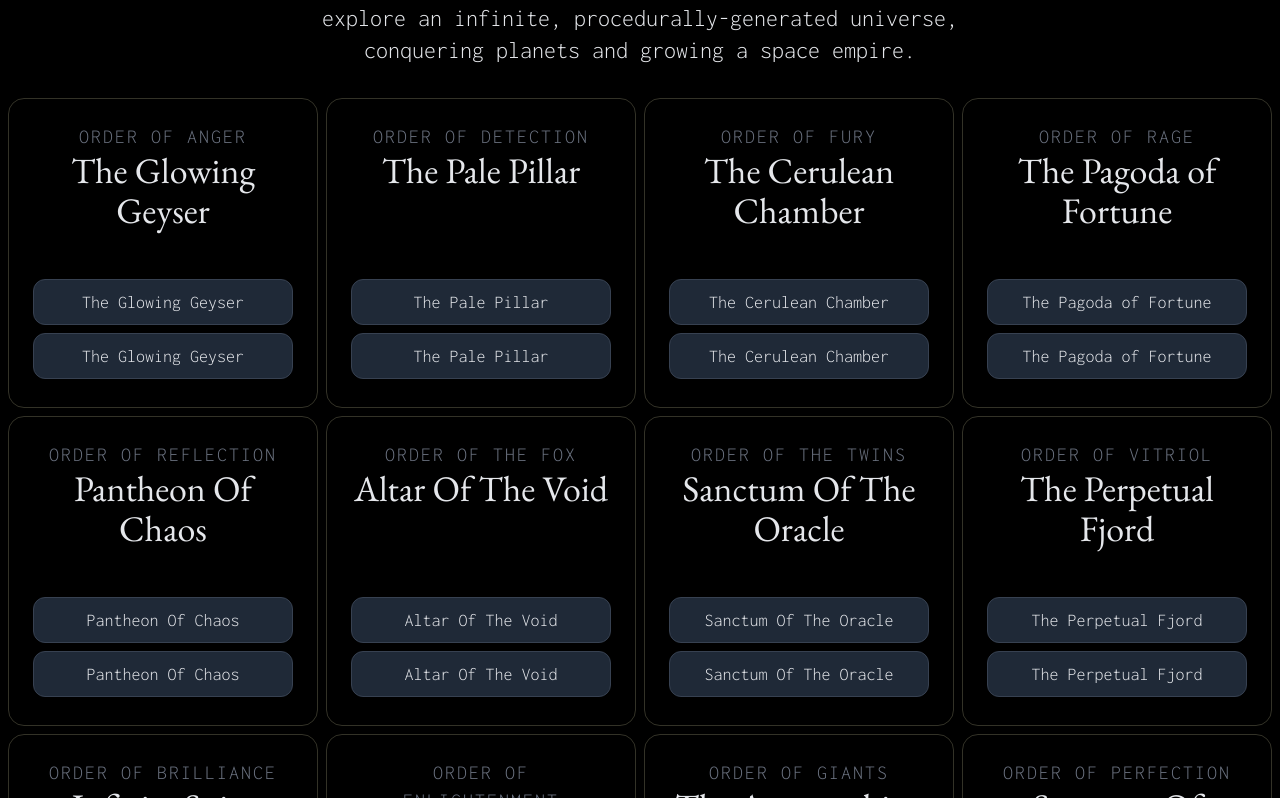
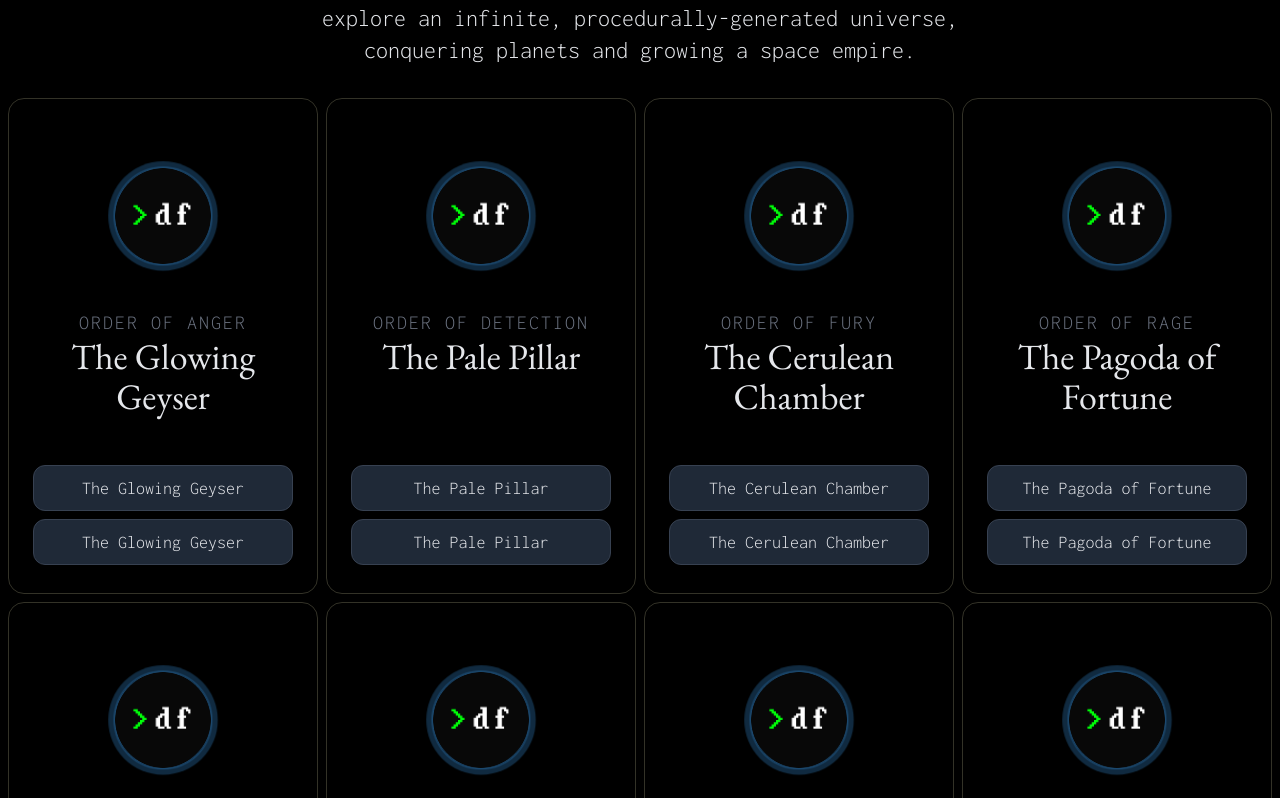
Before and after one commit to fromddy/ZKF-website, a Next.js app: page / in a window 1280 px wide. Shown: the part 962-1760 px from the top of the page. Built offline with nearby package versions, Linux system fonts and the light colour scheme.

Commit message:
===archon=== update some details

```diff
--- a/src/components/WonderBlock.tsx
+++ b/src/components/WonderBlock.tsx
@@ -32,6 +32,20 @@ export const WonderBlock = (props: Wonder) => {
   return (
     <div className="flex flex-col border rounded-2xl border-yellow-100/20 p-2 sm:p-6 text-center hover:bg-gray-800/40 transition-all duration-300 transform hover:-translate-y-1">
       {/* <OrderIcon className="mx-auto" order={props.order} size="lg" /> */}
+
+
+
+      <div className='flex justify-center w-full py-8 space-x-6 bg-archon nftbox'>
+            <div className="nft-image circle w-24">
+              <img
+                src="darkforestLogo.png"
+                className="center-logo"
+                onClick={() => { window.open("https://zkga.me"); }}
+              />
+            </div>
+          </div>
+
+
       <h4 className="text-gray-500">Order of {props.order}</h4>
       <h2>{props.name}</h2>
       <div className="flex space-x-2 pt-6 justify-around w-full mt-auto">
@@ -61,7 +75,8 @@ export const WonderBlock = (props: Wonder) => {
         <div className="flex gap-5 rounded pt-5 mt-auto">
               <div className="flex flex-wrap w-full">
                     <a
-
+                      rel="noopener noreferrer"
+                      target="_blank"
                       href={props.url as string}
 
                       className="bg-gray-800 hover:bg-gray-600 py-2 rounded-xl px-5 my-1 text-lg  text-gray-200 border border-gray-700 w-full text-center"
--- a/src/pages/index.tsx
+++ b/src/pages/index.tsx
@@ -8,9 +8,9 @@ import React from 'react'
 
 import { Head } from '@/components/Head'
 import { Header } from '@/components/Header'
-import { wonders,WonderBlock } from '@/components/WonderBlock';
+import { wonders, WonderBlock } from '@/components/WonderBlock';
 import { FaqBlock } from '@/components/Faq'
-import {Footer} from '@/components/Footer'
+import { Footer } from '@/components/Footer'
 
 const HomePage = () => {
 
@@ -101,7 +101,7 @@ const TrueHome: NextPage = () => {
   return (
     <div className='h-full bg-black'>
       <Head />
-      <div className="bg-black">
+      <div className="bg-zkforest">
         <div className="hero-img">
           <Header hidden={false} links={[]} />
 
@@ -117,12 +117,17 @@ const TrueHome: NextPage = () => {
                   More players, More developers, More fun.
                 </p>
               </div>
-              <div className="w-full  sm:w-2/5 text-center p-10 bg-zkforest bg-gray-800/10 rounded self-center ">
+              {/* <div className="w-full  sm:w-2/5 text-center p-10 bg-zkforest bg-gray-800/10 rounded self-center ">
                 <h2>
                   1 round/1 month<br /> & earn $ZKF <br /> & Combinable NFTs
                 </h2>
+              </div> */}
+              <div className="w-full  sm:w-2/5 text-center text-indigo-900 p-10 bg-green-200 rounded self-center ">
+                <h2>
+                  come to a new game <br/>
+                  just like a new dream <br/>
+                </h2>
               </div>
-
 
 
             </div>
@@ -144,7 +149,7 @@ const TrueHome: NextPage = () => {
         <div className="w-1/2 py-8 text-center mt-20">
           <h1 className="mb-4"> Dark Forest</h1>
           <p className="sm:text-2xl">
-          Dark Forest is an MMO strategy game built with zkSNARKs on Gnosis Chain (formerly xDai). Players explore an infinite, procedurally-generated universe, conquering planets and growing a space empire.
+            Dark Forest is an MMO strategy game built with zkSNARKs on Gnosis Chain (formerly xDai). Players explore an infinite, procedurally-generated universe, conquering planets and growing a space empire.
 
 
             {' '}
@@ -164,11 +169,11 @@ const TrueHome: NextPage = () => {
 
 
 
-      <FaqBlock/>
+      <FaqBlock />
 
 
 
-      <Footer/>
+      <Footer />
     </div>
   )
 
--- a/src/styles/globals.css
+++ b/src/styles/globals.css
@@ -96,3 +96,80 @@ body {
 .bg-zkforest{
   background-color: #B1857D
 }
+
+
+
+.nft-image {
+  --planet-level: 7;
+  aspect-ratio: 1;
+  grid-area: 2 / span 2;
+  margin: calc((8 - var(--planet-level)) * 5%);
+  align-self: center;
+}
+
+
+.nft-image video {
+  max-width: 100%;
+  max-height: 100%;
+  border-radius: 100%;
+}
+
+
+@keyframes twinkling {
+  0% {
+      opacity: 0.2;
+      filter: alpha(opacity=20);
+      transform: scale(1);
+  }
+
+  50% {
+      opacity: 0.5;
+      filter: alpha(opacity=50);
+      transform: scale(1.12);
+  }
+
+  100% {
+      opacity: 0.2;
+      filter: alpha(opacity=20);
+      transform: scale(1);
+  }
+}
+
+
+.circle {
+  /* width: 100px;
+  height: 100px; */
+  border-radius: 50%;
+  background: #3a96e1;
+  text-align: center;
+  font-weight: bold;
+  position: relative;
+  line-height: 100px;
+  z-index: 1;
+}
+
+.circle::before {
+  background: inherit;
+  content: '';
+  position: absolute;
+  width: 100%;
+  height: 100%;
+  left: 0;
+  top: 0;
+  z-index: -2;
+  border-radius: 50%;
+  animation: twinkling 2.2s ease-in-out infinite;
+}
+
+.circle::after {
+  background: inherit;
+  content: '';
+  position: absolute;
+  width: 110%;
+  height: 110%;
+  left: -5%;
+  top: -5%;
+  z-index: -1;
+  border-radius: 50%;
+  animation: twinkling 2.2s ease-in-out infinite;
+}
```
Also changed, not shown: public/darkforestLogo.png (added).
